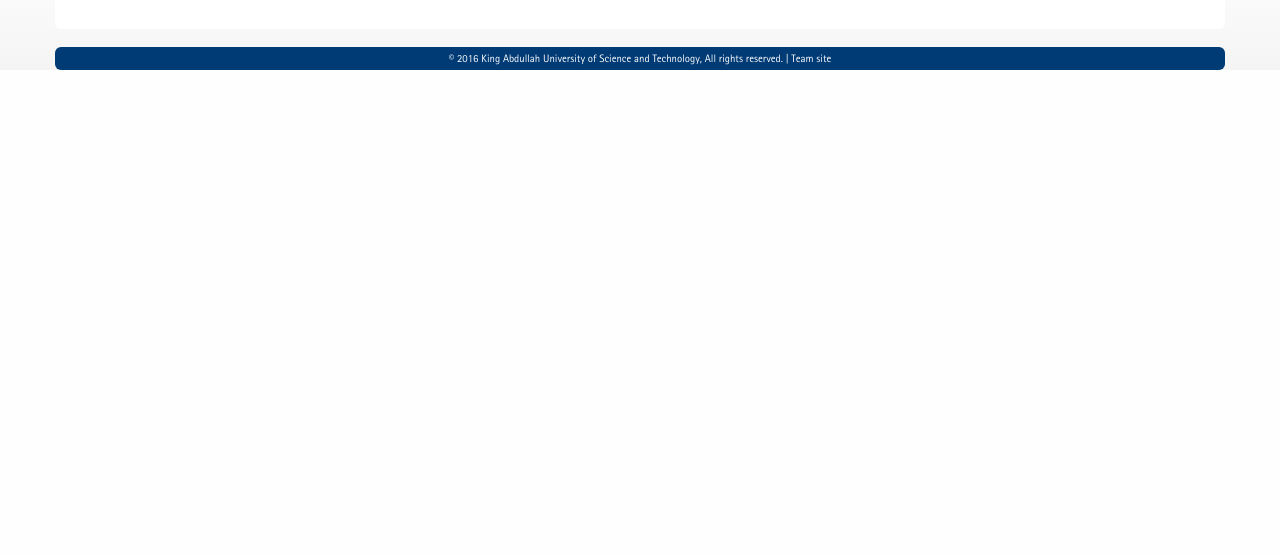
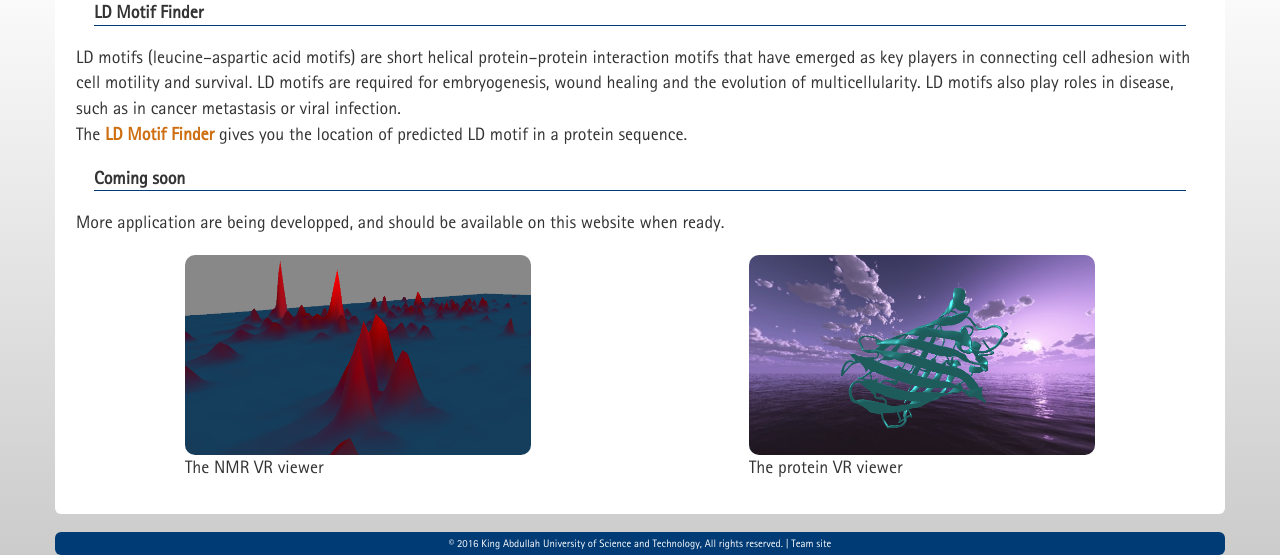
Before and after one commit to StruBE-KAUST/StruBE-website, a Django app: page / in a window 1280 px wide. Shown: the part 860-1415 px from the top of the page. Before the commit the page ends 930 px from the top, so only its background shows below. Run offline with Django 3.2, Linux system fonts and the light colour scheme; parts of the project's set-up code (start-up, migrations or seed data) failed here and were passed over; some libraries are stand-ins or nearby versions.

Commit message:
Re-design home page

```diff
--- a/StruBE/static/css/custom.css
+++ b/StruBE/static/css/custom.css
@@ -94,6 +94,17 @@ nav.navbar li a:hover, nav.navbar li.open>a, nav.navbar li a.dropdown-toggle:foc
     border-radius: 10px;
 }
 
+dt {
+    clear: both;
+}
+
+.app-img {
+    display: block;
+    float: right;
+    height: 10em;
+    margin: 0 1em;
+}
+
 #footer {
     background-color: #003B75;
     color: white;
--- a/StruBE/templates/home.html
+++ b/StruBE/templates/home.html
@@ -1,22 +1,73 @@
 {% extends "base.html" %}
 {% block content %}<h1>Welcome to the software corner</h1>
 {% load staticfiles %}
-<!--img class="img-responsive" src="{#{% static "images/nmr_viewer.png" %}#}"
-/-->
+<div class="row">
+    <div class="col-sm-6">
+        <h2>This website</h2>
+        <p>This website is only a small part of the work done in Prof. Arold's
+          lab. Here, you can find some services provided by the Structural
+          Biology and Engineering laboratory, with some internal informations
+          for the members.</p>
+        <p>To access the public website, please visit
+            <a href="http://strube.kaust.edu.sa">this link</a>.</p>
+    </div>
+    <div class="col-sm-5 col-sm-offset-1">
+        <img class="img-responsive illustration"
+             src="{% static "images/software_team.jpg" %}" />
+        <figcaption class="figure-caption">The ContaMiner team</figcaption>
+    </div>
+</div>
 
-<h2>This website</h2>
-<p>This website is only a small part of the work done in Prof. Arold's lab.
-Here, you can find some services provided by the Structural Biology and
-Engineering laboratory, with some internal informations for the members.</p>
-<p>To access the public website, please visit <a
-                            href="http://strube.kaust.edu.sa">this
-                            link</a>.</p>
-    <div class="row">
-        <div class="col-sm-8 col-sm-offset-2">
-            <img class="img-responsive illustration" alt="NMR viewer"
-                 src="{% static "images/nmrviewer_screenshot.png" %}" />
-        </div>
+<div class="row">
+    <p>
+        <dl>
+            <dt>ContaMiner</dt>
+            <dd>
+                <img src="{%static "contaminer/img/logo.png" %}"
+                     alt="ContaMiner logo" class="img-responsive app-img" />
+                <a href="{% url "ContaMiner:submit" %}">ContaMiner</a> is a
+                rapid automated large-scale detection of contaminant crystals.
+                Protein contaminants, from the expression host, purification
+                buffers or from the affinity tags used, may crystallise instead
+                of a protein of interest.
+                Unfortunately, this only becomes clear once the crystal
+                structure has been determined...
+                <br />
+                ContaMiner allows rapid screening of X-ray diffraction data
+                against the most likely proteins contaminants.
+            </dd>
+            <dt>LD Motif Finder</dt>
+            <dd>
+                LD motifs (leucine–aspartic acid motifs) are short helical
+                protein–protein interaction motifs that have emerged as key
+                players in connecting cell adhesion with cell motility and
+                survival. LD motifs are required for embryogenesis, wound
+                healing and the evolution of multicellularity. LD motifs also
+                play roles in disease, such as in cancer metastasis or viral
+                infection.
+                <br />
+                The <a href="http://www.cbrc.kaust.edu.sa/ldmf/">LD Motif
+                Finder</a> gives you the location of predicted LD motif in a
+                protein sequence.
+            </dd>
+            <dt>Coming soon</dt>
+            <dd>More application are being developped, and should be available
+                on this website when ready.
+            </dd>
+        </dl>
+    </p>
+</div>
+
+<div class="row">
+    <div class="col-sm-4 col-sm-offset-1">
+        <img class="img-responsive illustration" alt="NMR viewer"
+             src="{% static "images/nmrviewer_screenshot.png" %}" />
+        <figcaption class="figure-caption">The NMR VR viewer</figcaption>
     </div>
-{% block articles %}
+    <div class="col-sm-4 col-sm-offset-2">
+        <img class="img-responsive illustration" alt="NMR viewer"
+             src="{% static "images/protein_viewer_screenshot.png" %}" />
+        <figcaption class="figure-caption">The protein VR viewer</figcaption>
+    </div>
+</div>
 {% endblock %}
-{% endblock %}
```
Also changed, not shown: StruBE/static/images/protein_viewer_screenshot.png (added), 1 other file.
